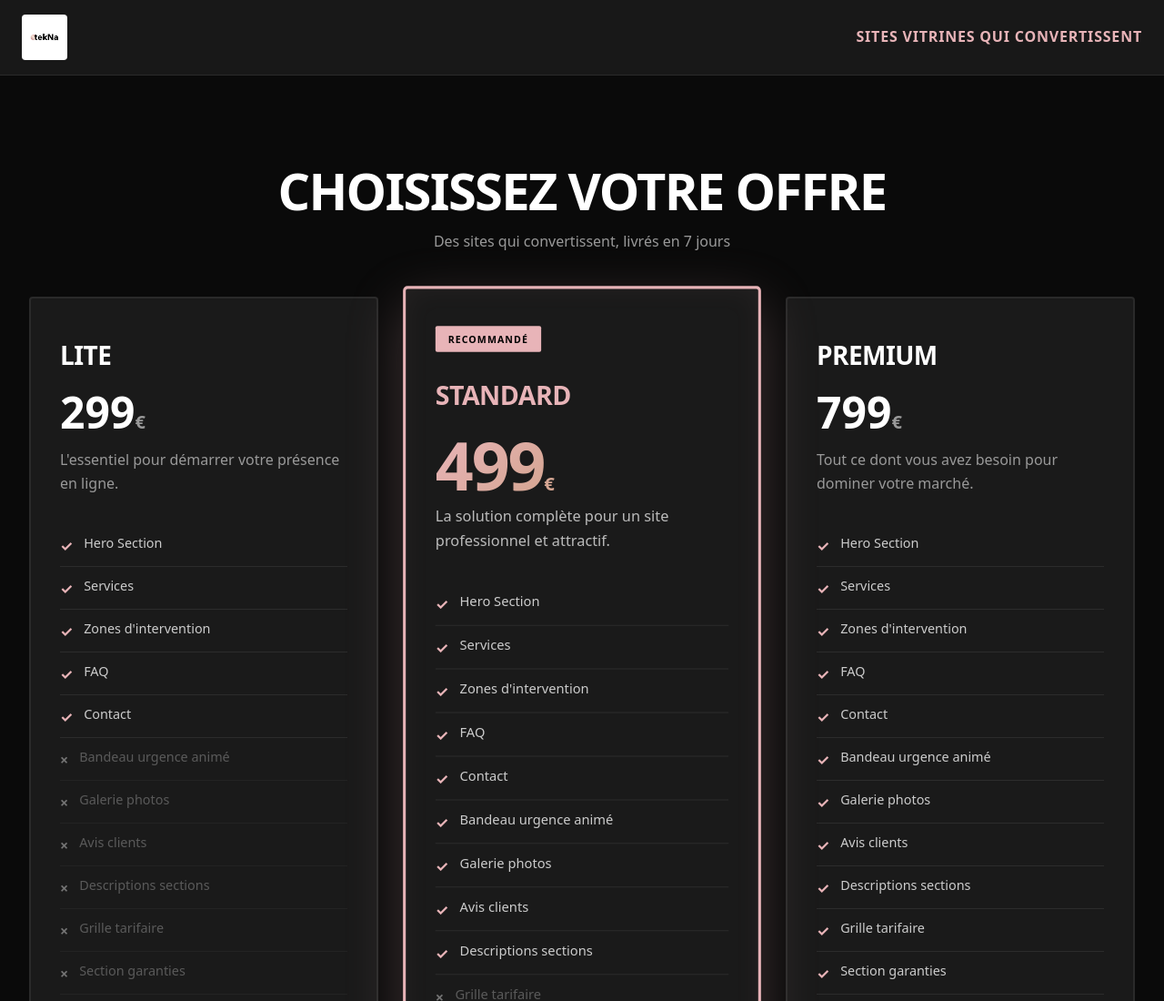
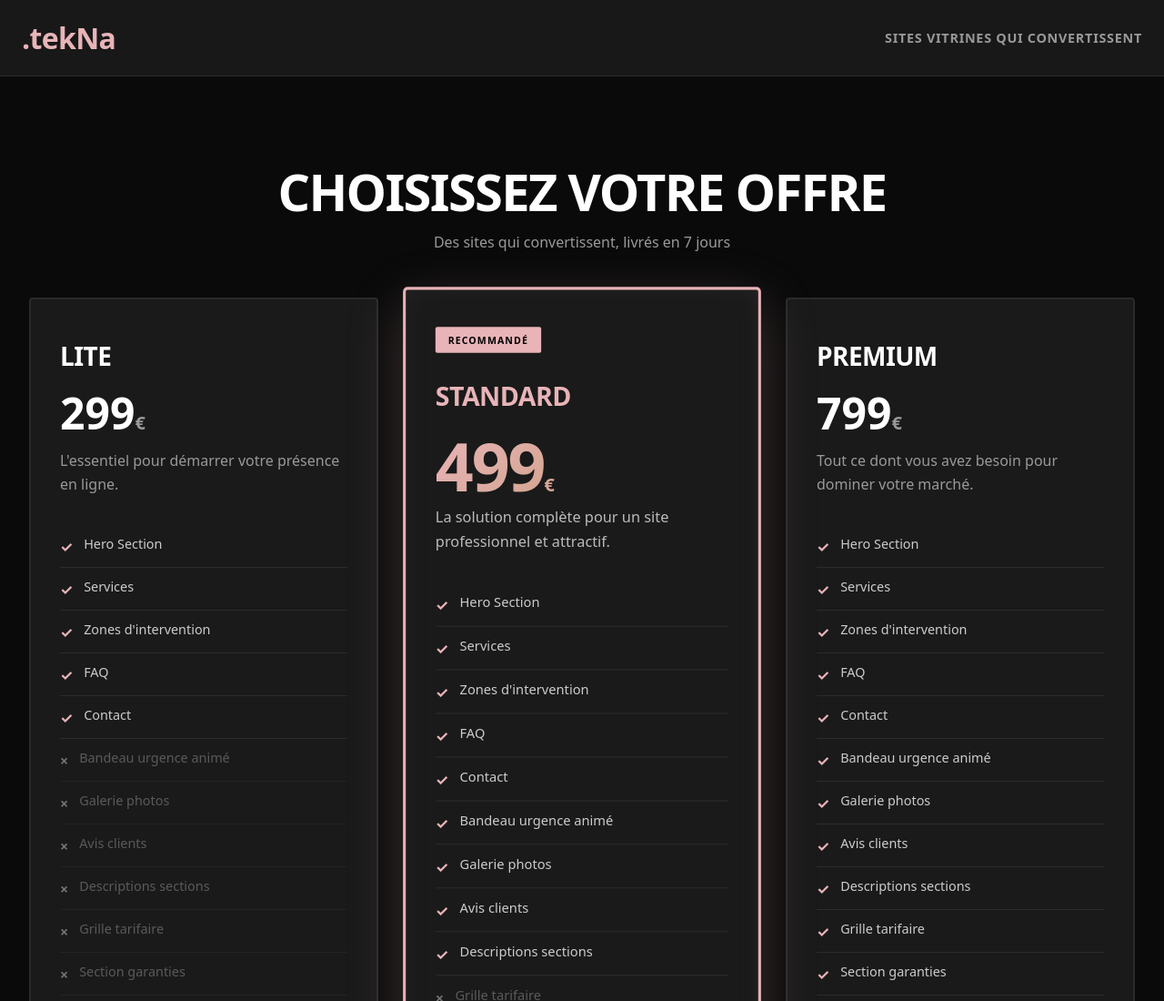
Before and after one commit to saifmiahpro/eleventy-service-starter, an Eleventy site: page src/offres.njk in a window 1280 px wide. Shown: the top 1100 px of the page at 91% size. Built offline with nearby package versions, Linux system fonts and the light colour scheme; Eleventy itself is replaced by a stand-in of ours; files that its build step writes are made by us from their sources.

Commit message:
✨ improve: Brand text .tekNa + slogan visible mobile
🎨 Navbar simplifiée et impactante:
- Texte ".tekNa" en rose gold (#E8B4B8) au lieu du logo
- Font-weight 900 ultra-bold
- Responsive: 1.5rem → 1.75rem → 2rem
- Plus moderne et tech

📱 Slogan toujours visible:
- Visible sur mobile (0.7rem)
- Responsive: 0.7rem → 0.8rem → 0.9rem
- Texte gris (#999) aligné à droite
- Message clair dès le mobile

✅ Plus simple et direct
✅ Branding fort sans image
✅ Message conversion visible partout
✅ Pas de problème de background logo

```diff
--- a/src/offres.njk
+++ b/src/offres.njk
@@ -32,36 +32,23 @@ permalink: /offres/
     display: flex;
     align-items: center;
     justify-content: space-between;
-    gap: 1.5rem;
-  }
-
-  .navbar-logo {
-    display: flex;
-    align-items: center;
     gap: 1rem;
   }
 
-  .navbar-logo img {
-    height: 40px;
-    width: auto;
-    background: white;
-    padding: 0.5rem;
-    border-radius: 4px;
+  .navbar-brand {
+    color: #E8B4B8;
+    font-size: 1.5rem;
+    font-weight: 900;
+    letter-spacing: -0.02em;
   }
 
   .navbar-tagline {
-    display: none;
-    color: #E8B4B8;
-    font-size: 0.875rem;
+    color: #999;
+    font-size: 0.7rem;
     font-weight: 600;
     text-transform: uppercase;
     letter-spacing: 0.05em;
-  }
-
-  @media (min-width: 640px) {
-    .navbar-tagline {
-      display: block;
-    }
+    text-align: right;
   }
 
   .hero-offers {
@@ -294,14 +281,15 @@ permalink: /offres/
 
   @media (min-width: 768px) {
     .offers-page { padding: 3rem 2rem; }
-    .navbar-logo img { height: 45px; }
+    .navbar-brand { font-size: 1.75rem; }
+    .navbar-tagline { font-size: 0.8rem; }
     .hero-offers h1 { font-size: 2.75rem; }
   }
 
   @media (min-width: 1024px) {
     .offers-page { padding: 4rem 2rem; }
-    .navbar-logo img { height: 50px; }
-    .navbar-tagline { font-size: 1rem; }
+    .navbar-brand { font-size: 2rem; }
+    .navbar-tagline { font-size: 0.9rem; }
     .hero-offers h1 { font-size: 3.5rem; }
     .offers-container { grid-template-columns: repeat(3, 1fr); }
   }
@@ -309,9 +297,7 @@ permalink: /offres/
 
 <nav class="navbar">
   <div class="navbar-content">
-    <div class="navbar-logo">
-      <img src="/assets/images/tekna-studio-logo.png" alt="tekNa Studio">
-    </div>
+    <div class="navbar-brand">.tekNa</div>
     <div class="navbar-tagline">Sites vitrines qui convertissent</div>
   </div>
 </nav>
```
